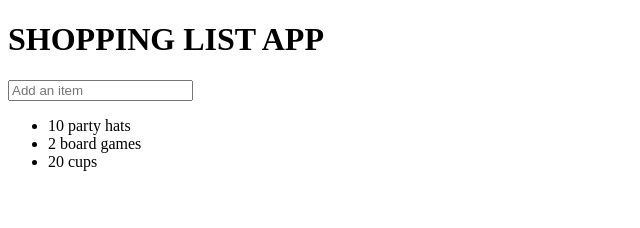
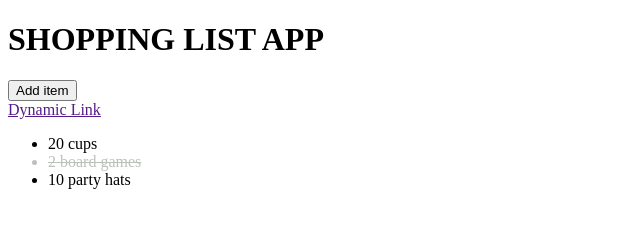
Before and after one commit to cwanida/vue-project, a plain HTML site: page index.html in a window 1280 px wide. Shown: the whole page, without its empty margins (0-640 px from the left). Drawn offline with nearby package versions, Linux system fonts and the light colour scheme.

Commit message:
Completed Vue.js Fundamentals
learn from Vue school

```diff
--- a/index.html
+++ b/index.html
@@ -4,26 +4,72 @@
         <meta charset="UTF-8">
         <title>Shopping List App</title>
         <script src="https://unpkg.com/vue"></script>
+        <style>
+            .strikeout{
+                text-decoration: line-through;
+                color: #BBC2BB;
+            }
+        </style>
     </head>
     <body>
         <div id="shopping-list">
-            <h1>{{ header.toLocaleUpperCase() }}</h1>
-            <input v-model= "newItem" type="text" placeholder="Add an item"/>
+            <div class="header">
+                <h1>{{ header.toLocaleUpperCase() }}</h1>
+                <button v-if="state === 'default'" @click="changeState('edit')">Add item</button>
+                <button v-else @click="changeState('default')">Cancel</button>
+            </div>
+            <div v-if="state === 'edit'" class="add-item-form">
+                <input v-model="newItem" type="text" placeholder="Add an item" @keyup.enter="saveItem">
+                <button :disabled="newItem.length === 0" @click="saveItem">Save item</button>
+            </div>
+            <a v-bind:href="newItem" target="_blank">Dynamic Link</a>
             <ul>
-                <li v-for="item in items">{{ item }}</li>
+                <li v-for="item in reversedItems" :class="{strikeout: item.purchased}" @click="togglePurchased(item)">{{ item.label }}</li>
             </ul>
+            <p v-if="items.length === 0">Nice job! you've bought all your items</p>
         </div>
         <script>
             var shoppingList = new Vue({
                 el:'#shopping-list',
                 data:{
+                    state: 'default',
                     header: 'shopping list app',
                     newItem:'',
                     items:[
-                        '10 party hats',
-                        '2 board games',
-                        '20 cups'
+                        {
+                            label: '10 party hats',
+                            purchased: false
+                        },
+                        {
+                            label: '2 board games',
+                            purchased: true
+                        },
+                        {
+                            label: '20 cups',
+                            purchased: false
+                        }
                     ]
+                },
+                computed:{
+                    reversedItems(){
+                        return this.items.slice(0).reverse();
+                    }
+                },
+                methods:{
+                    saveItem: function(){
+                        this.items.push({
+                            label: this.newItem,
+                            purchased: false
+                        });
+                        this.newItem = '';
+                    },
+                    changeState: function(newState){
+                        this.state = newState;
+                        this.newItem = '';
+                    },
+                    togglePurchased: function(item){
+                        item.purchased = !item.purchased;
+                    }
                 }
             })
         </script>
```
